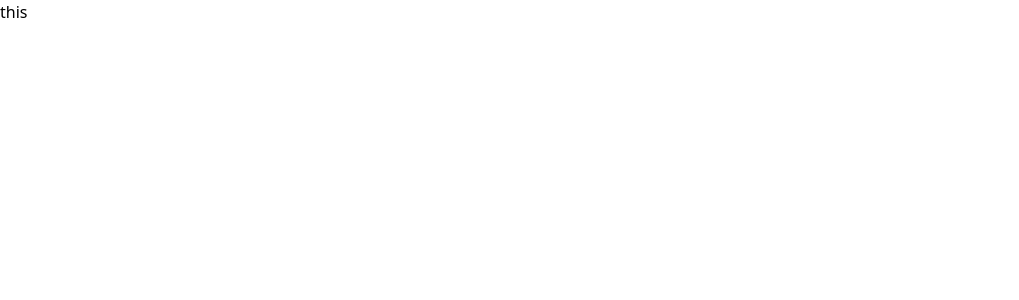
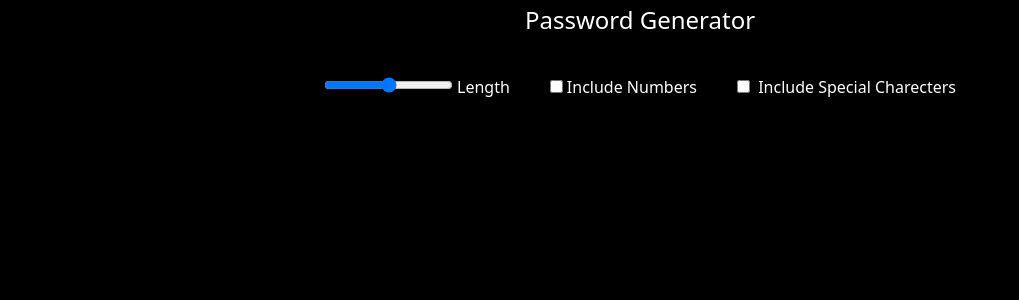
Before and after one commit to 10Pratik01/Basic_password_generator, a React (Vite) app: page / in a window 1280 px wide. Shown: the top 300 px of the page, without its empty margins (0-1019 px from the left). Built offline with nearby package versions, Linux system fonts and the light colour scheme.

Commit message:
Created functionality for generating a random password

```diff
--- a/src/App.jsx
+++ b/src/App.jsx
@@ -1,15 +1,49 @@
-import { useState } from 'react'
+import { useState, useCallback } from 'react'
 import reactLogo from './assets/react.svg'
 import viteLogo from '/vite.svg'
 
 
 function App() {
-  const [count, setCount] = useState(0)
+  const[length, setLength] = useState(10);
+  const[number, setNumber] = useState(false)
+  const[special, setSpecial] = useState(false)
+  const[password, setPassword] = useState('')
+
+  const passwordGeneraot = useCallback(() => {
+    let pass = ''
+    let str = 'abcdefghijklmnopqrstuvwxyzABCDEFGHIJKLMNOPQRSTUVWXYZ'
+    if (number) str += '0123456789'
+    if (special) str += '!@#$%^&*()_+'
+
+    for (let i = 1; i <= length; i++) {
+      pass += str.charAt(Math.floor(Math.random() * str.length))
+    }
+    setPassword(pass)
+  }, [number, special, length])
 
   return (
-    <div className=''>
-      this
-    </div>
+    <>
+      <h1 className="flex items-center justify-center">
+        <span className="text-white p-1 text-2xl">Password Generator</span>
+      </h1>
+
+      <div className='flex direction-coloum items-center justify-center'>
+        <div id='password'>
+
+        </div>
+
+        <div id="inputs">
+          <input type="range" min="4" max="16" id='ran' name='ran' className='mr-1 cursor-grab'/>
+          <label for="ran" className='cursor-pointer'>Length</label>
+
+          <input type="checkbox"  name='number' id='number' className='m-10 mr-1 cursor-pointer' />
+          <label for='number' className='cursor-pointer' >Include Numbers</label>
+
+          <input type="checkbox" name='special' id='special' className='ml-10 mr-1 cursor-pointer'/>
+          <label for='special' className='cursor-pointer'> Include Special Charecters</label>
+        </div>
+      </div>
+    </>
   )
 }
 
--- a/src/index.css
+++ b/src/index.css
@@ -1 +1,6 @@
 @import "tailwindcss";
+
+body{
+  background-color: black;
+  color: white;
+}
```
